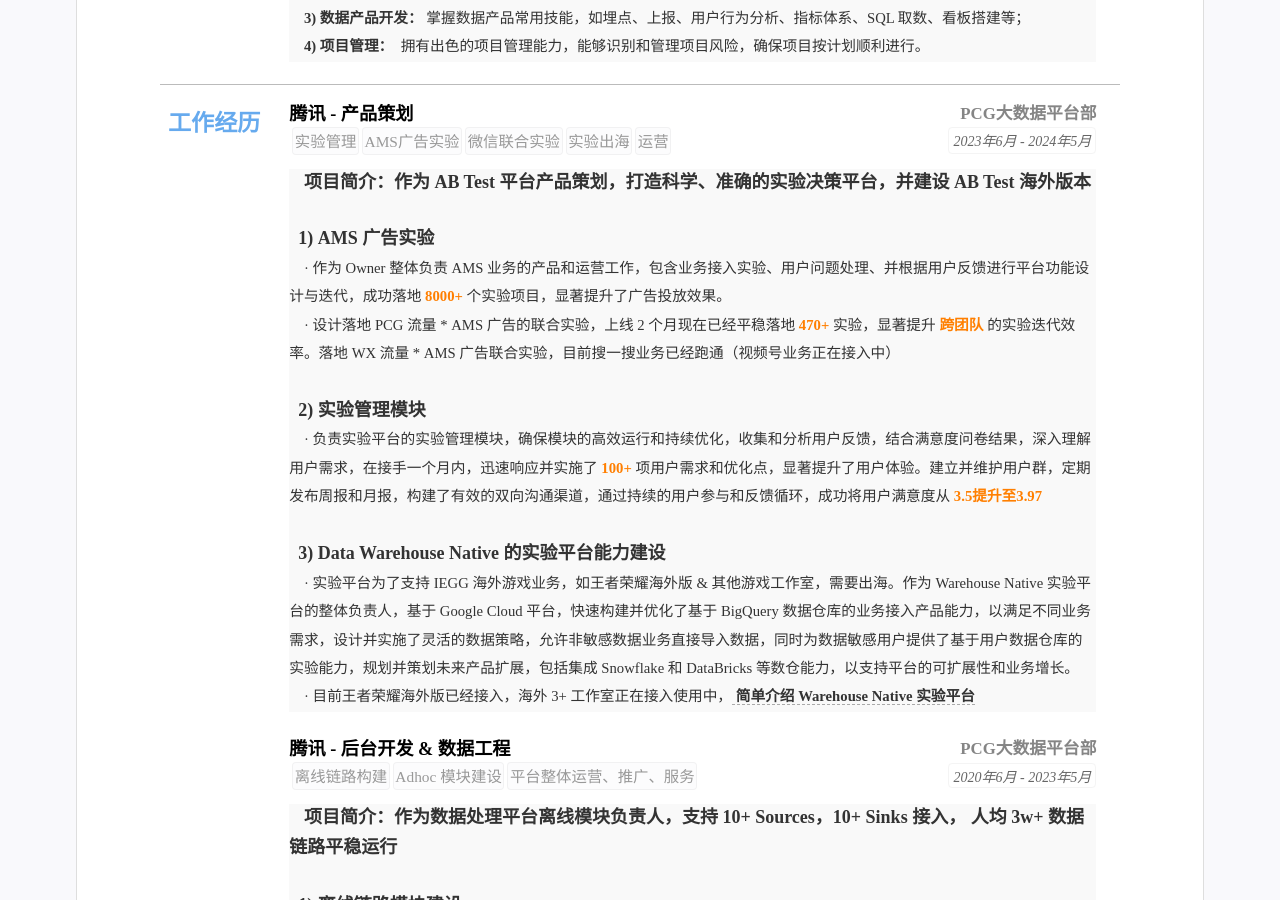
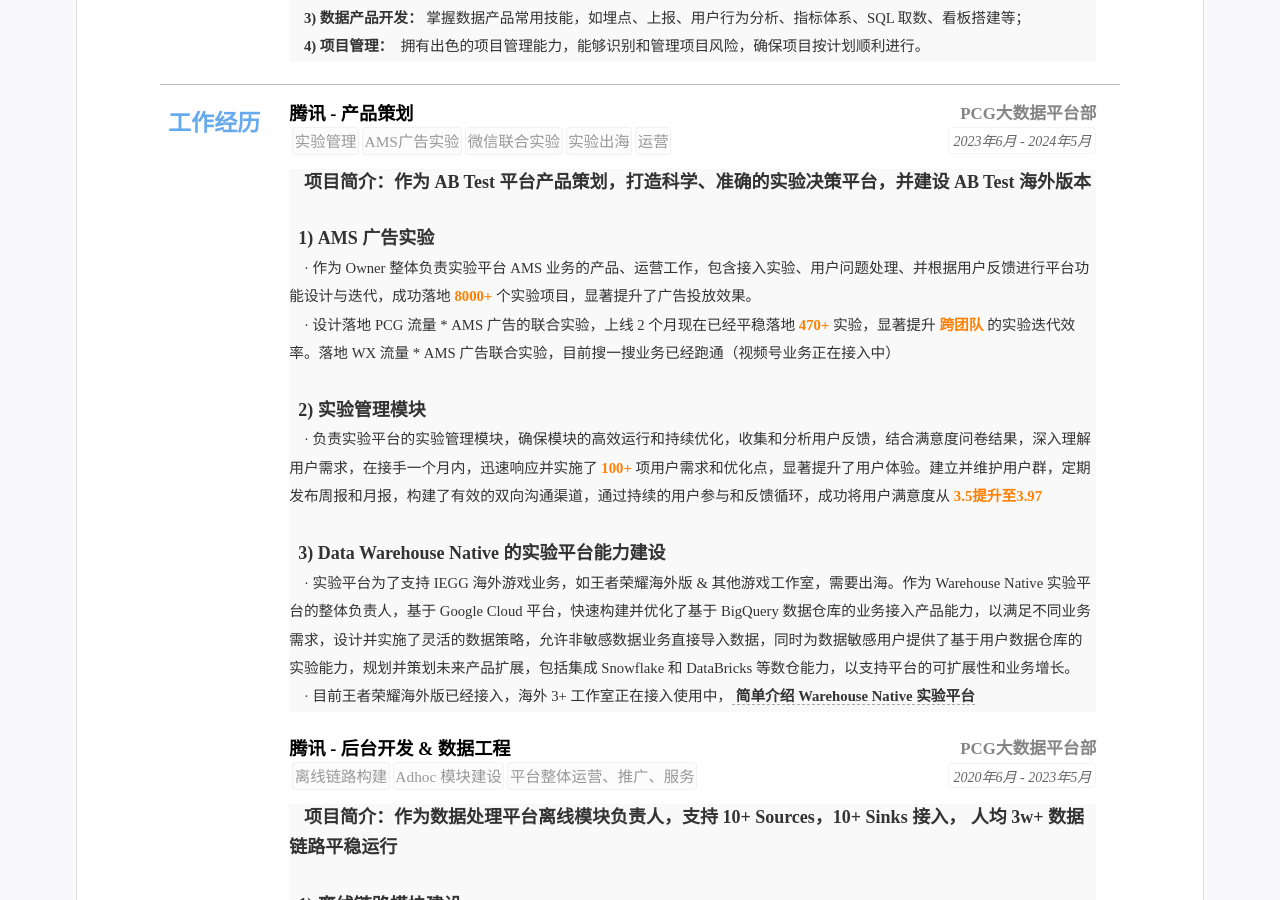
Before and after one commit to kuailexiaoshenxian/cn-wx-cv, a Jekyll site: the page built from index.html, in a window 1280 px wide and 900 px high, scrolled down 539 px. Built offline with Jekyll 4.4.1, drawn with Linux system fonts in a browser that asks for light colours.

Commit message:
Update resume.yml

```diff
--- a/_data/resume.yml
+++ b/_data/resume.yml
@@ -100,7 +100,7 @@ main: #简历主要内容，
     detail: <font face="等线"><font size=4><strong>项目简介：作为 AB Test 平台产品策划，打造科学、准确的实验决策平台，并建设 AB Test 海外版本</strong></font></font> <br>  &nbsp &nbsp
             <br>
             <font face="等线"><font size=4><strong> &nbsp 1) AMS 广告实验</strong></font> <br>  &nbsp &nbsp
-            · 作为 Owner 整体负责 AMS 业务的产品和运营工作，包含业务接入实验、用户问题处理、并根据用户反馈进行平台功能设计与迭代，成功落地<font color=#FF7F00><strong> 8000+ </strong></font> 个实验项目，显著提升了广告投放效果。 <br> &nbsp &nbsp
+            · 作为 Owner 整体负责实验平台 AMS 业务的产品、运营工作，包含接入实验、用户问题处理、并根据用户反馈进行平台功能设计与迭代，成功落地<font color=#FF7F00><strong> 8000+ </strong></font> 个实验项目，显著提升了广告投放效果。 <br> &nbsp &nbsp
             · 设计落地 PCG 流量 * AMS 广告的联合实验，上线 2 个月现在已经平稳落地<font color=#FF7F00><strong> 470+ </strong></font>实验，显著提升 <font color=#FF7F00><strong>  跨团队</strong></font> 的实验迭代效率。落地 WX 流量 *  AMS 广告联合实验，目前搜一搜业务已经跑通（视频号业务正在接入中）  <br>  &nbsp &nbsp
             <br>
             <font face="等线"><font size=4><strong> &nbsp 2) 实验管理模块</strong></font>  <br>  &nbsp &nbsp
```
